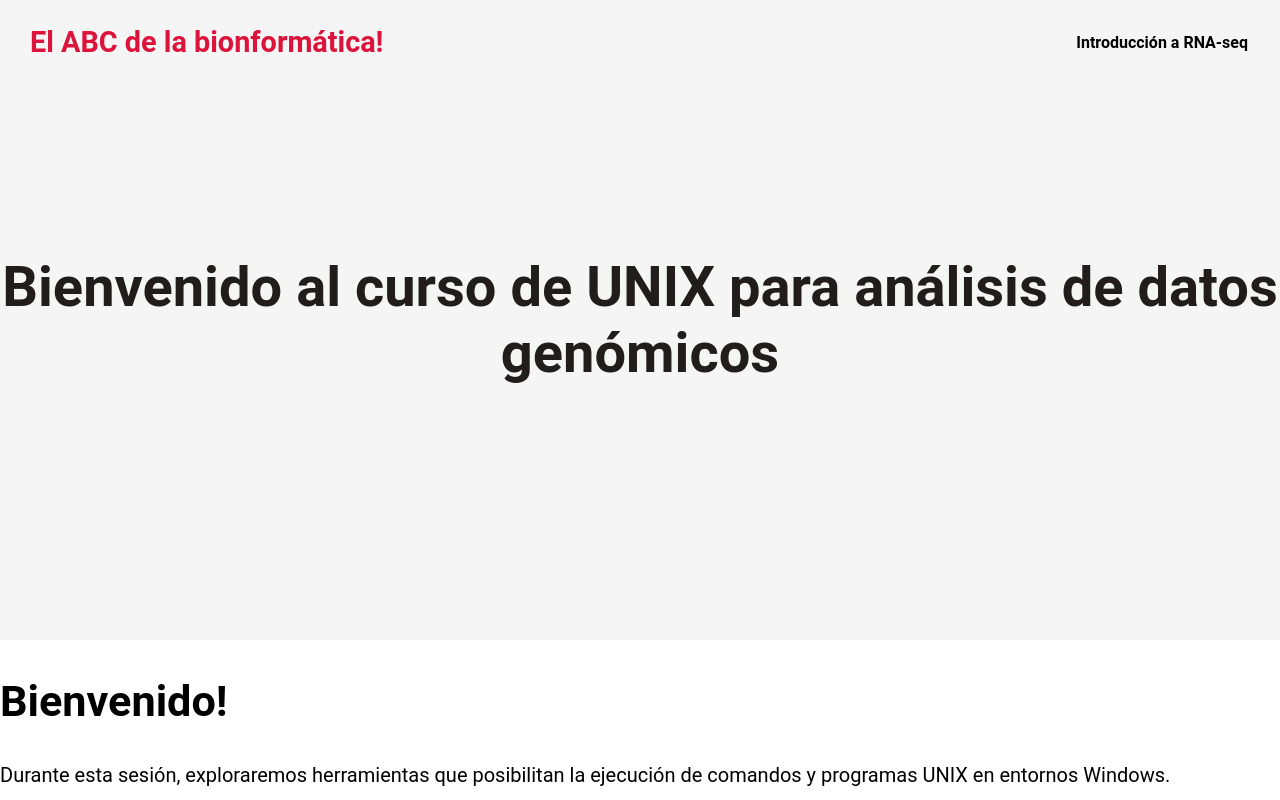
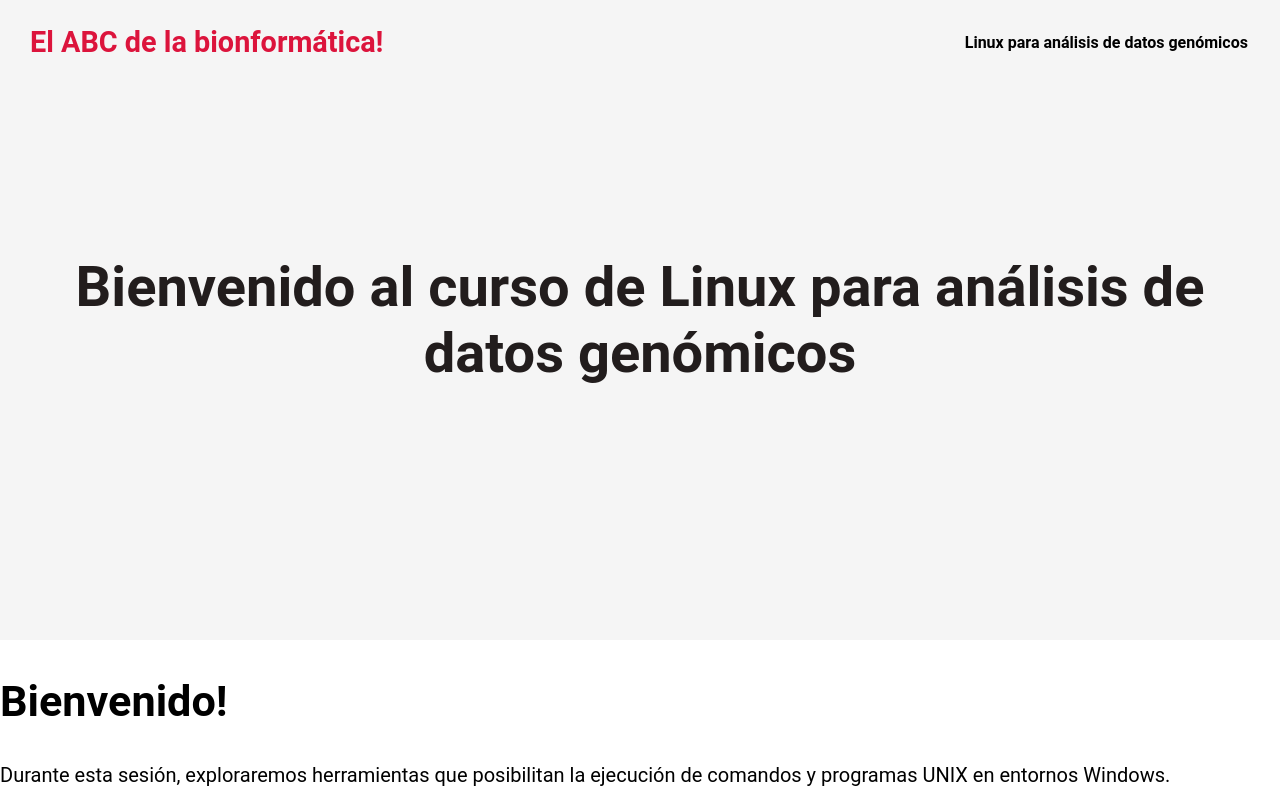
Before and after one commit to ABCdeBioinformatica/ABC-bioinformatica, a plain HTML site: page unix.html in a window 1280 px wide. Shown: the top 800 px of the page. Drawn offline with Linux system fonts and the light colour scheme.

Commit message:
unix.html

```diff
--- a/unix.html
+++ b/unix.html
@@ -7,7 +7,7 @@
                 <p class="logo"> El ABC de la bionformática! </p>
                 <form action="index.html"></form>
                 <nav>
-                    <a> Introducción a RNA-seq </a>
+                    <a> Linux para análisis de datos genómicos </a>
                 </nav>
             </div>
         </header>
@@ -15,7 +15,7 @@
         <meta charset="UTF-8">
         <meta http-equiv="X-UA-Compatible" content="IE-edge">
         <meta name="viewport" content="width=divece-width, initial-scale=1.0">
-        <title>Bienvenido al curso de UNIX para análisis de datos genómicos</title>
+        <title>Bienvenido al curso de Linux para análisis de datos genómicos</title>
         <link rel="stylesheet" href="style.css">
       </head>
 
@@ -23,7 +23,7 @@
 
 
       <section id="hero">
-        <h1>Bienvenido al curso de UNIX para análisis de datos genómicos</h1>
+        <h1>Bienvenido al curso de Linux para análisis de datos genómicos</h1>
       </section>
 
 
```
